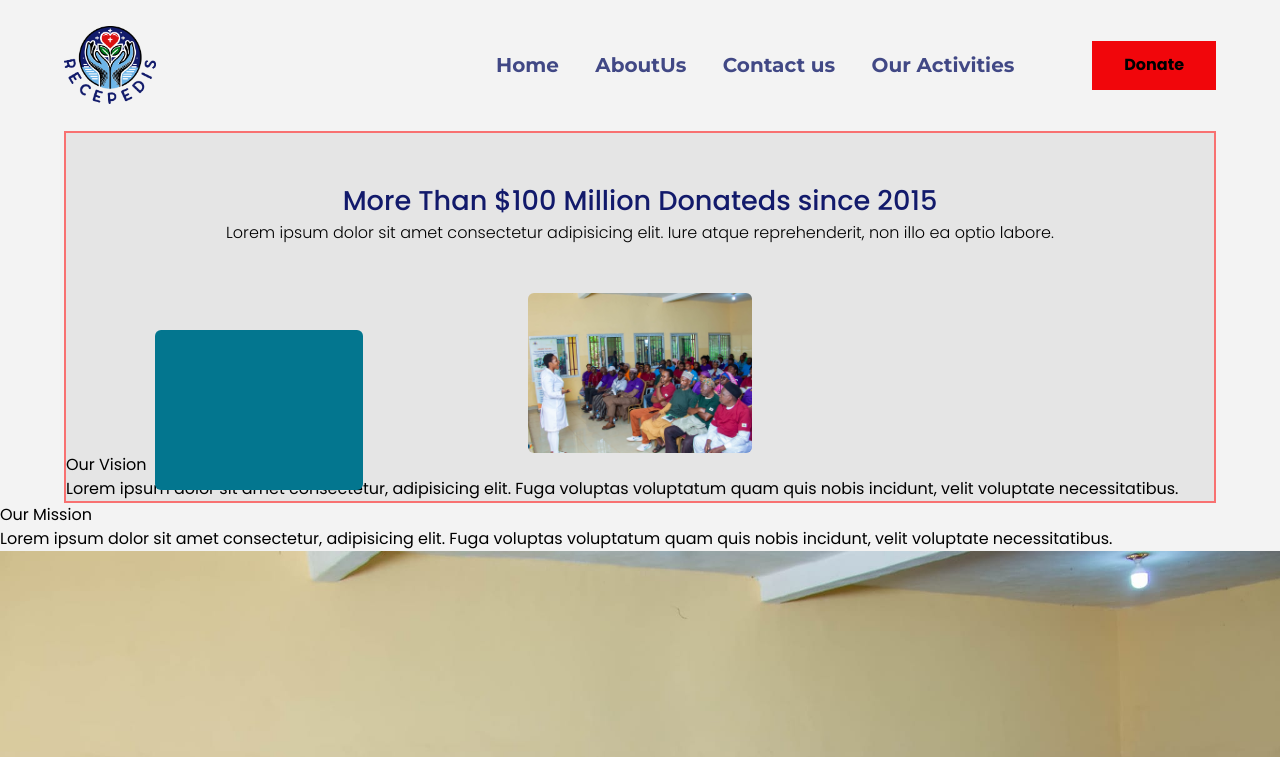
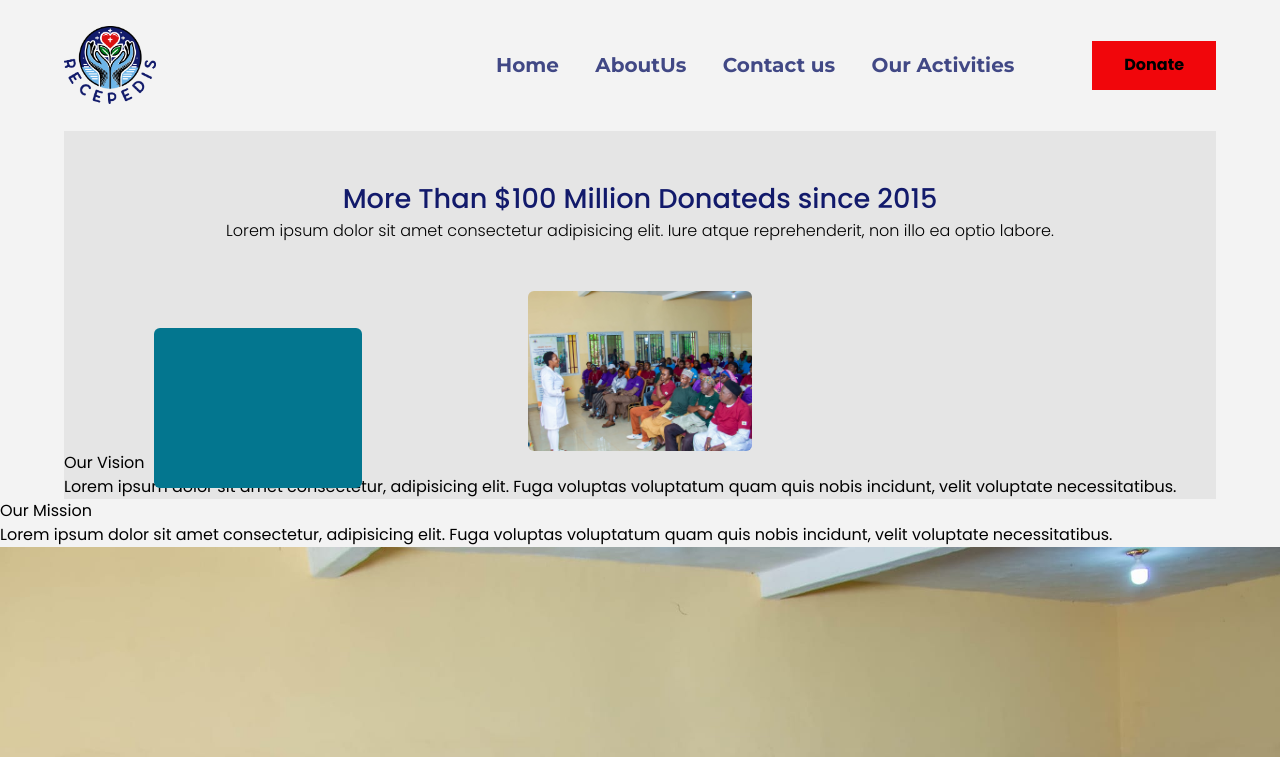
Before and after one commit to CJWALT/recepedis-ngo, a React (Create React App) app: page /about-us in a window 1280 px wide. Shown: the top 757 px of the page. Built offline with nearby package versions, Linux system fonts and the light colour scheme.

Commit message:
remove border red from about us section

```diff
--- a/src/pages/AboutUs.jsx
+++ b/src/pages/AboutUs.jsx
@@ -8,7 +8,7 @@ function AboutUs() {
   return (
     <>
         <section >
-          <div className='bg-[#E5E5E5] w-[90%] sm:w-[80%] md:w-[90%] mx-auto border-2 border-red-400'>
+          <div className='bg-[#E5E5E5] w-[90%] sm:w-[80%] md:w-[90%] mx-auto'>
           <div className='py-[3rem]'>
               <h3 className='text-[1.3rem] sm:text-[1.7rem] font-medium text-center text-txtColor'>More Than $100 Million Donateds since 2015</h3>
               <p className='font-light text-center text-[.8rem] sm:text-[1rem]'>
```
